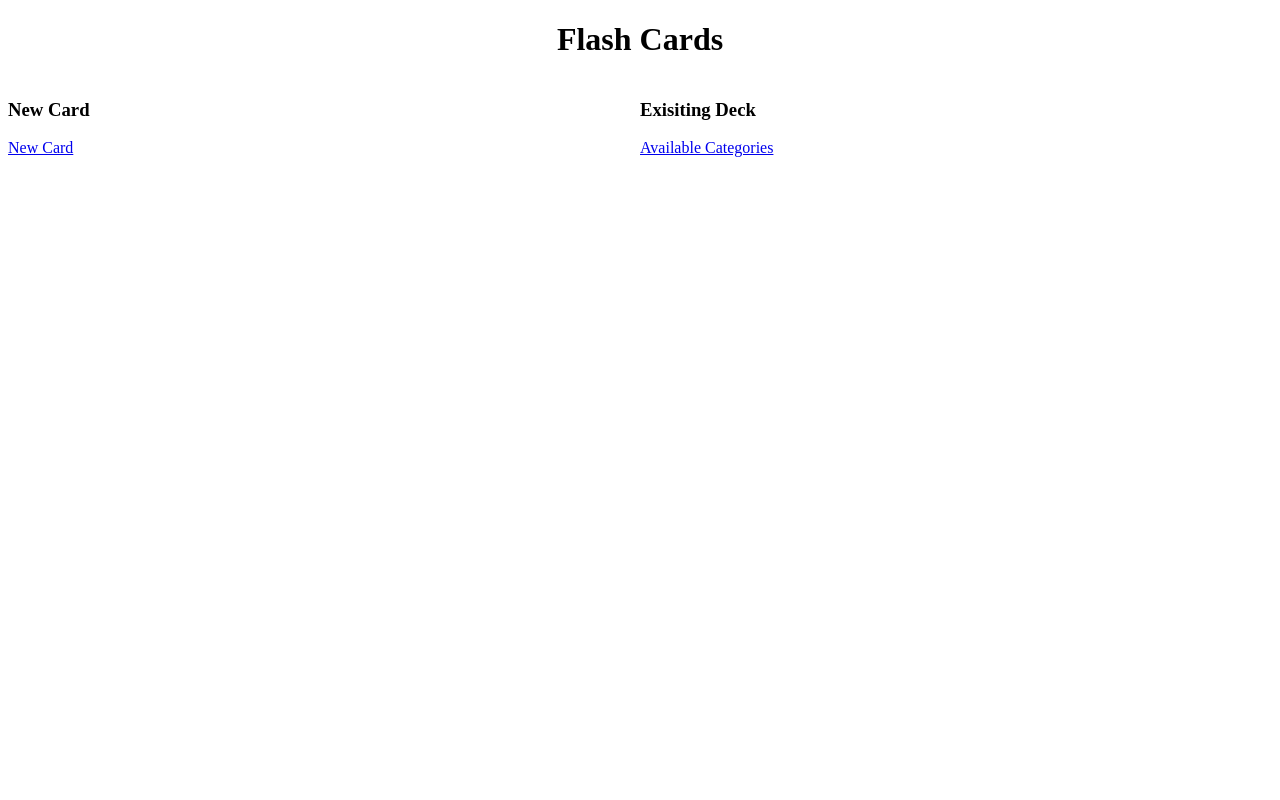
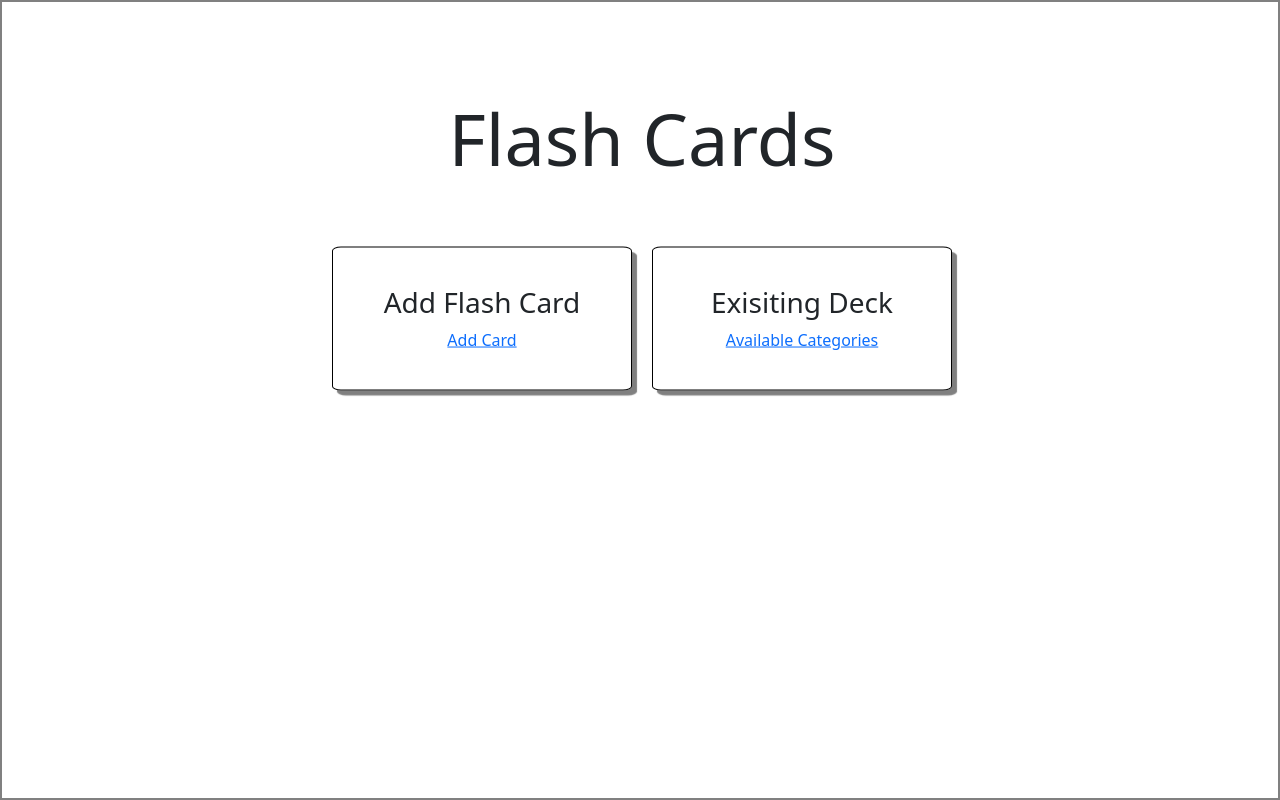
Before and after one commit to cybergoose13/flashcards, a Django app: page / in a window 1280 px wide. Run offline with Django 3.2, Linux system fonts and the light colour scheme.

Commit message:
making things look nice

```diff
--- a/flashcard_app/static/css/style.css
+++ b/flashcard_app/static/css/style.css
@@ -1,16 +1,77 @@
+html, body{
+    display: grid;
+    margin: 0 auto;
+    padding: 0;
+    height: 100vh;
+    width: 100vw;
+    overflow: hidden;
+}
+
+.landing{
+    display: grid;
+    grid-template-rows: 85% 15%;
+    /* justify-items: center; */
+}
+
+.content{
+    height: 100vh;
+    border: gray solid 2px;
+    position: relative;
+}
+
+/* .title{
+    text-align: center;
+    vertical-align: middle;
+    position: absolute;
+    top: 25%;
+    transform: translateY(-50%);
+} */
+
 .title{
+    flex: 1 100vw;
+}
+
+.title > h1{
     text-align: center;
 }
 
 .landing-table{
-    display: grid;
-    grid-template-columns: 1fr 1fr;
+    /* display: grid;
+    grid-template-columns: 1fr 1fr; */
+    position: absolute;
+    top: 10%;
+    transform: translateY(-10%);
+    width: 100vw;
+    display: flex;
+    flex-wrap: wrap;
+    justify-content: center;
+    text-align: center;
+    /* vertical-align: middle; */
 }
 
-.new-deck{
-    width: 100%;
+.box{
+    border: black 1px solid;
+    border-radius: 3%;
+    box-shadow: gray 5px 5px 1px;
+    padding: 3%;
+    margin: 10px;
+    flex: 1 1 300px;
+    flex: 0 1 300px;
 }
 
-.available-deck{
-    width: 100%;
+/* .footer-container{
+    display: flex;
+    align-content: flex-end;
+    vertical-align: bottom;
+    width: 100vw;
 }
+
+footer{
+    display: flex;
+    align-content: flex-end;
+    width: 100vw;
+}
+
+svg{
+    aspect-ratio: "none";
+} */
--- a/flashcard_app/templates/index.html
+++ b/flashcard_app/templates/index.html
@@ -5,26 +5,48 @@
     <meta name="viewport" content="width=device-width, initial-scale=1.0">
     <title>Flash Cards</title>
     {% load static %}
+    <!-- CSS only -->
+    <link href="https://cdn.jsdelivr.net/npm/bootstrap@5.0.0-beta1/dist/css/bootstrap.min.css" rel="stylesheet" integrity="sha384-giJF6kkoqNQ00vy+HMDP7azOuL0xtbfIcaT9wjKHr8RbDVddVHyTfAAsrekwKmP1" crossorigin="anonymous">
     <link rel="stylesheet" href="{% static 'css/style.css' %}">
 </head>
 <body>
     <div class="landing">
-        <div>
-            <h1 class="title">Flash Cards</h1>
-        </div>
+        <div class="content">
 
-        <div class="landing-table">
 
-            <div class="new-deck">
-                <h3>New Card</h3>
-                <a href="new">New Card</a>
-            </div>
+            <div class="landing-table">
+                <div class="m-5 title">
+                    <h1 class="display-2">Flash Cards</h1>
+                </div>
 
-            <div class="available-deck">
-                <h3>Exisiting Deck</h3>
-                <a href="categories">Available Categories</a>
+                <div class="box">
+                    <h3>Add Flash Card</h3>
+                    <a href="new">Add Card</a>
+                </div>
+
+                <div class="box">
+                    <h3>Exisiting Deck</h3>
+                    <a href="categories">Available Categories</a>
+                </div>
             </div>
         </div>
+        <!-- <footer>
+            <div class="footer-container">
+
+                <svg xmlns="http://www.w3.org/2000/svg" viewBox="0 0 1440 320">
+                    <path fill="#0099ff" fill-opacity="2" d="M0,320L24,293.3C48,267,96,
+                    213,144,197.3C192,181,240,203,288,186.7C336,171,384,117,432,
+                    122.7C480,128,528,192,576,202.7C624,213,672,171,720,133.3C768,96,
+                    816,64,864,69.3C912,75,960,117,1008,165.3C1056,213,1104,267,1152,
+                    288C1200,309,1248,299,1296,293.3C1344,288,1392,288,1416,288L1440,
+                    288L1440,320L1416,320C1392,320,1344,320,1296,320C1248,320,1200,320,
+                    1152,320C1104,320,1056,320,1008,320C960,320,912,320,864,320C816,320,
+                    768,320,720,320C672,320,624,320,576,320C528,320,480,320,432,320C384,
+                    320,336,320,288,320C240,320,192,320,144,320C96,320,48,320,24,320L0,
+                    320Z"></path></svg>
+            </div> -->
+        </footer>
     </div>
+
 </body>
 </html>
```
